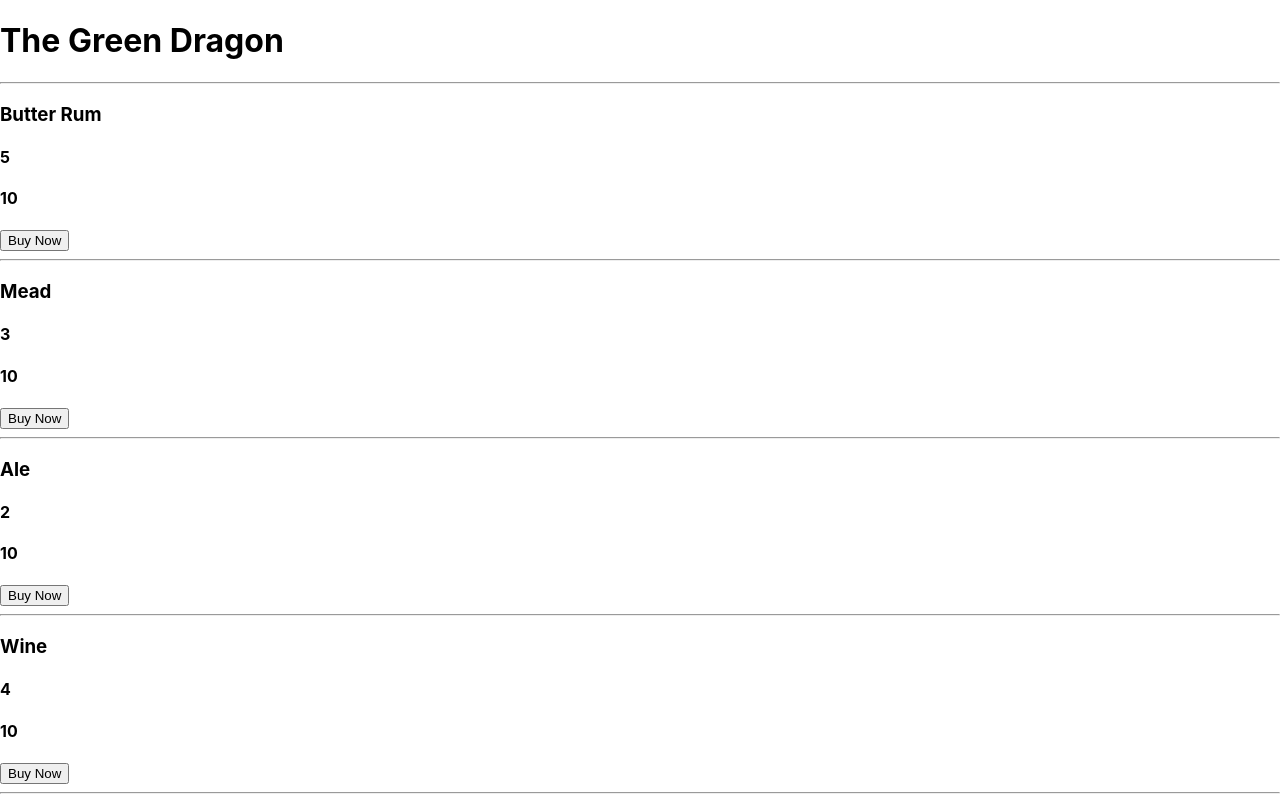
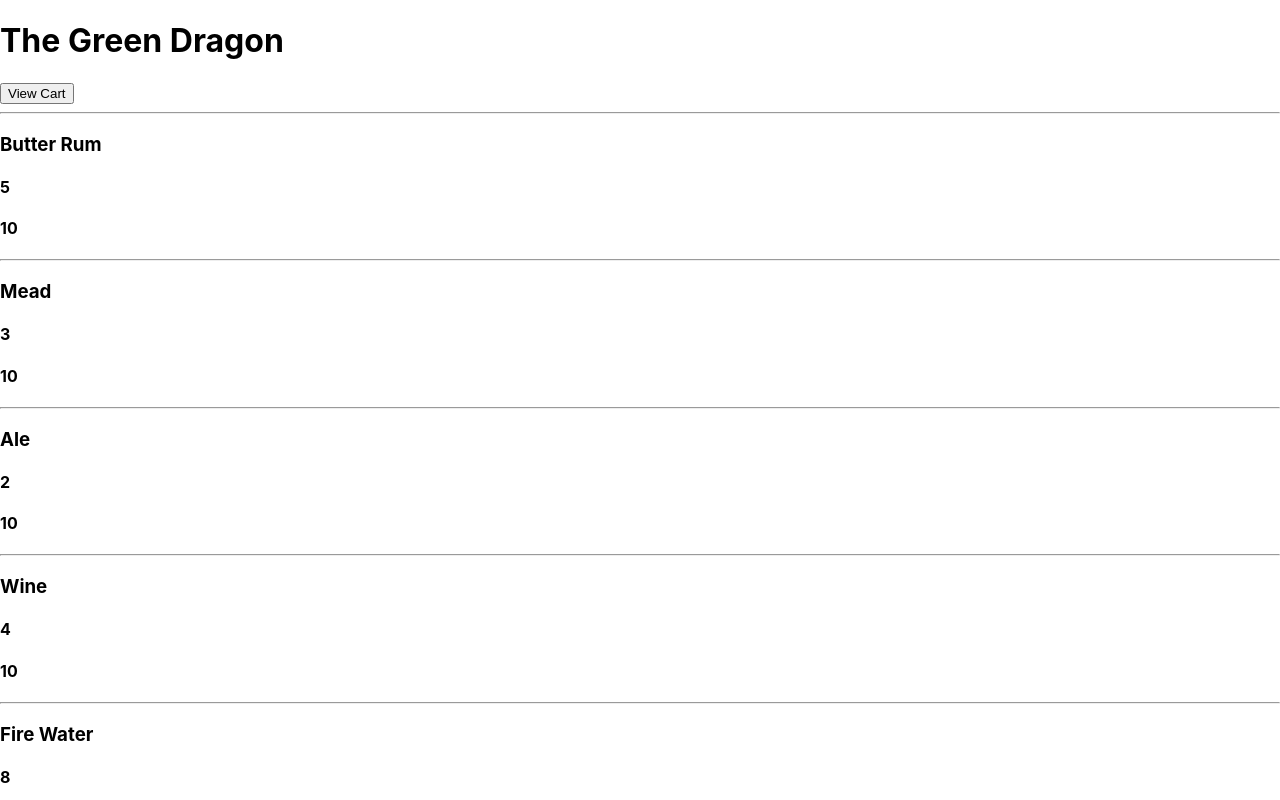
Before and after one commit to reidashwill/merchsite, a React (Create React App) app: page / in a window 1280 px wide. Shown: the top 800 px of the page. Built offline with nearby package versions, Linux system fonts and the light colour scheme.

Commit message:
dynamic button that flickers views

```diff
--- a/src/components/ProductController.js
+++ b/src/components/ProductController.js
@@ -10,15 +10,25 @@ class ProductControl extends React.Component {
     };
   }
 
+  handleClick = () => {
+    this.setState(prevState => ({
+      ProductVisibleOnPage: !prevState.ProductVisibleOnPage
+    }));
+  }
+
   render(){
     let currentlyVisibleState = null;
+    let buttonText = null;
     if(this.state.ProductVisibleOnPage === true){
       currentlyVisibleState = <ProductList />
+      buttonText = "View Cart"
     } else {
       currentlyVisibleState = <ShoppingCart />
+      buttonText = "View Products"
     }
     return(
       <>
+        <button onClick={this.handleClick}>{buttonText}</button>
         {currentlyVisibleState}
       </>
     );
--- a/src/components/ProductForSale.js
+++ b/src/components/ProductForSale.js
@@ -7,7 +7,7 @@ function ProductForSale(props){
       <h3>{props.name}</h3>
       <h4>{props.price}</h4>
       <h4>{props.quantity}</h4>
-      <button type="submit">Buy Now</button>
+      {/* <button onClick={this.handleClick}>Buy Now</button> */}
       <hr />
     </>
   );
--- a/src/components/ProductInCart.js
+++ b/src/components/ProductInCart.js
@@ -8,7 +8,7 @@ function ProductInCart(props){
       <h3>{props.name}</h3>
       <h4>{props.price}</h4>
       <h4>{props.quantity}</h4>
-      <button type="submit">Delete from cart</button>
+      {/* <button onClick={this.handleClick}>Delete from cart</button> */}
       <hr />
     </>
   );
```
